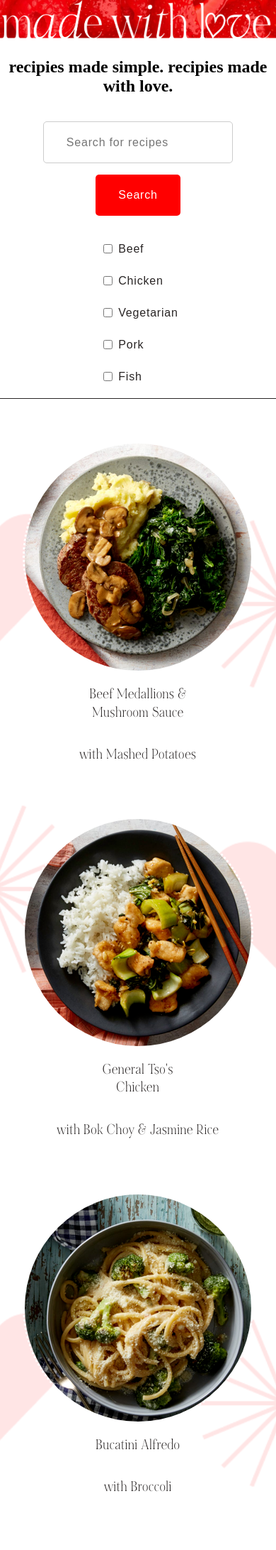
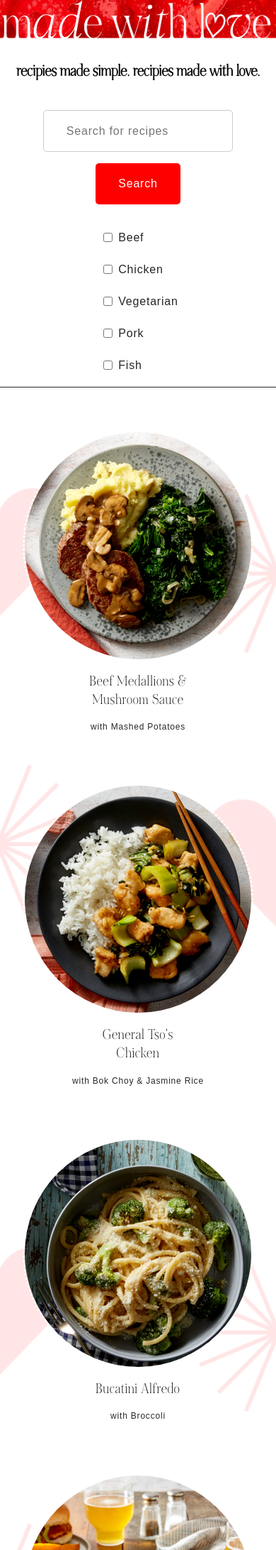
Before and after one commit to emf-99/idm232-abc123, a PHP site: page / in a window 390 px wide. Shown: the top 2184 px of the page at 71% size. Run offline with PHP 8.4, Linux system fonts and the light colour scheme.

Commit message:
:art: sub captions and other updates for hwk02

```diff
--- a/idm232/hwk2/styles.css
+++ b/idm232/hwk2/styles.css
@@ -47,8 +47,19 @@ color:  var(--color-text);
 max-width: 15ch;
 letter-spacing: .05rem;
 line-height: 1.6;
-margin: .5rem;
-padding: .5rem;
+margin: .25rem .25rem 0rem .25rem;
+padding: .5rem .5rem 0rem .5rem;;
+}
+
+.subCap {
+font-family: 'Karla', sans-serif;
+font-size: .75rem;
+color:  var(--color-text);
+max-width: 30ch;
+letter-spacing: .05rem;
+line-height: 1.6;
+margin: 0rem .25rem .25rem .25rem ;
+padding: 0rem .5rem .5rem .5rem;
 }
 
 button, input, .filters label {
@@ -88,34 +99,6 @@ p {
     padding: 20px;
 }
 
-/* .bg1 {
-    position: fixed;
-    top: 55%;
-    left: 50%;
-    width: 50%;
-    height: auto;
-    z-index: -1;
-    opacity: 10%;
-    background-size: cover;
-    background-repeat: repeat;
-}
-
-.bg2 {
-    position: fixed;
-    bottom: 50%;
-    right: 50%;
-    width: 50%;
-    height: auto;
-    z-index: -1;
-    opacity: 10%;
-    background-size: cover;
-    background-repeat: repeat;
-}
-
-.bg3 {
-    visibility: hidden;
-} */
-
 header {
     border: #292525;
     text-align: center;
@@ -152,6 +135,13 @@ header {
 .title {
     font-size: 36px;
     margin: 20px 0;
+}
+
+.subhead{
+    font-size: 1.25rem;
+    font-family: 'NoiretBlanc', cursive;
+    padding: .25rem;
+    margin: .25rem;
 }
 
 .search-filter-area {
@@ -259,7 +249,6 @@ main {
 
 .oneRec figcaption {
     text-align: center;
-    margin-top: 10px;
 }
 
 .oneRec:hover figcaption{
@@ -338,6 +327,13 @@ footer {
         padding: .25rem;
     }
 
+    .subhead{
+        font-size: 1rem;
+        font-family: 'NoiretBlanc', cursive;
+        padding: .25rem;
+        margin: .25rem;
+    }
+
     .search-area {
         margin: .5rem;
         padding: .5rem;
@@ -410,6 +406,13 @@ footer {
         padding: 1rem 2rem;
     }
 
+    .subhead{
+        font-size: .75rem;
+        font-family: 'NoiretBlanc', cursive;
+        padding: .25rem;
+        margin: .25rem;
+    }
+
     .search-area {
         margin: .25rem;
         padding: .25rem;
```
